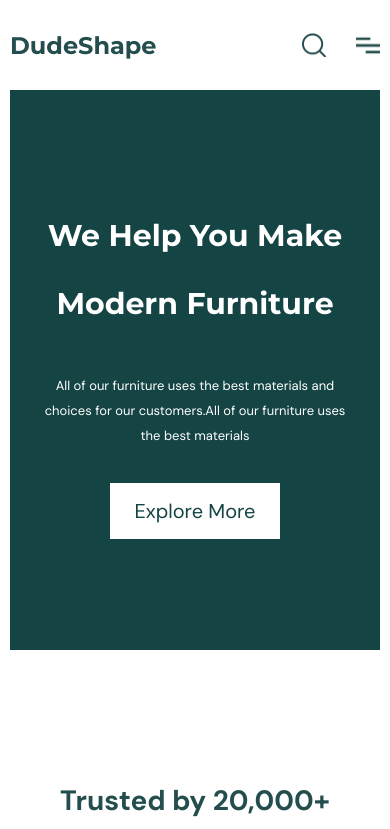
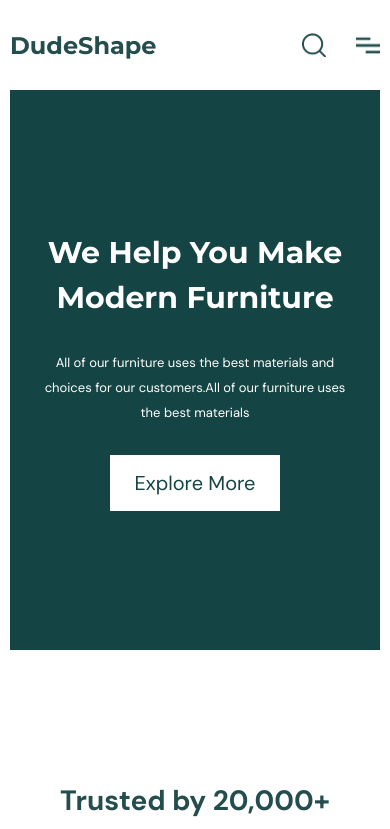
Before and after one commit to AndriyPapirnyk/DudeShape-react, a React (Create React App) app: page / in a window 390 px wide. Shown: the top 829 px of the page. Built offline with nearby package versions, Linux system fonts and the light colour scheme.

Commit message:
small corrections

```diff
--- a/src/components/home/Home.css
+++ b/src/components/home/Home.css
@@ -48,8 +48,12 @@
   }
 }
 @media screen and (max-width: 390px) {
+  .home__main div {
+    gap: 30px;
+  }
   .home__main div h1 {
     font-size: 30px;
+    line-height: 45px;
   }
   .home__main div p {
     font-size: 13px;
--- a/src/components/home/Home.scss
+++ b/src/components/home/Home.scss
@@ -42,8 +42,10 @@
                 }
             }
             @media screen and (max-width: 390px) {
+                gap: 30px;
                 h1{
                     font-size: 30px;
+                    line-height: 45px;
                 }
                 p{
                     font-size: 13px;
```
